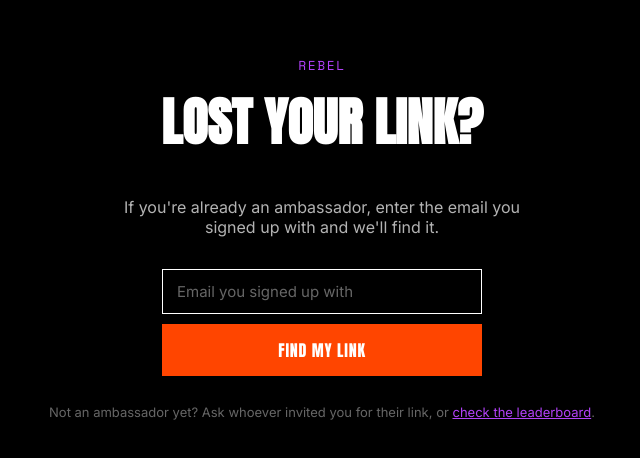
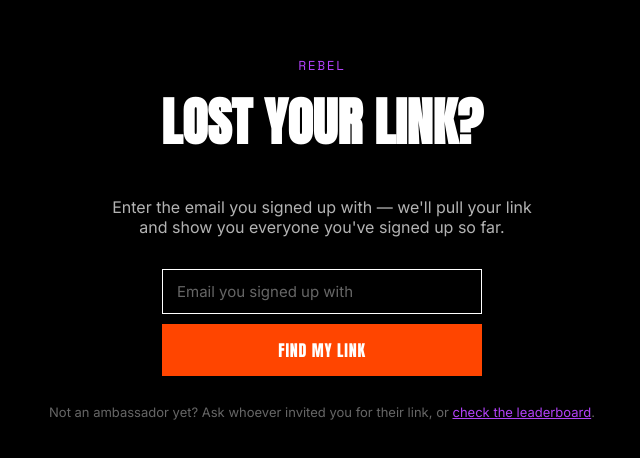
Before and after one commit to the-stewards/affiliate, a Next.js app: page / in a window 1280 px wide. Shown: the part 156-614 px from the top of the page, without its empty margins (318-958 px from the left). Built offline with nearby package versions, Linux system fonts and the light colour scheme.

Commit message:
Tell ambassadors the lost-link lookup also shows their RSVPs
The email lookup already returns their sign-up list, but the copy
only promised the link back - the RSVP list was a surprise after
submit instead of the reason to use the form.

Co-Authored-By: Claude Sonnet 5 <noreply@anthropic.com>

```diff
--- a/app/page.tsx
+++ b/app/page.tsx
@@ -23,7 +23,7 @@ export default function Home() {
         Lost your link?
       </h1>
       <p style={{ color: "rgba(255,255,255,0.7)", maxWidth: 420, marginBottom: 24 }}>
-        If you're already an ambassador, enter the email you signed up with and we'll find it.
+        Enter the email you signed up with — we'll pull your link and show you everyone you've signed up so far.
       </p>
       <FindLinkForm />
       <p style={{ color: "rgba(255,255,255,0.4)", fontSize: 13, marginTop: 28 }}>
```
